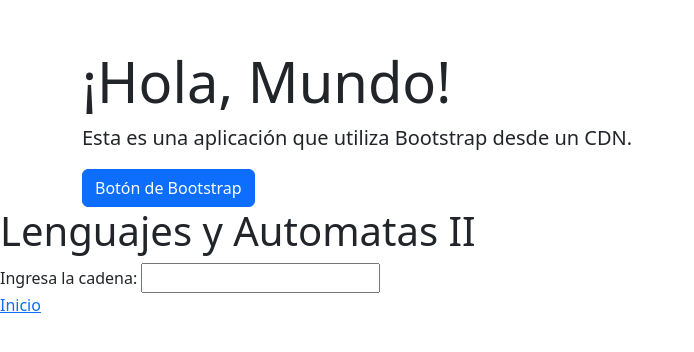
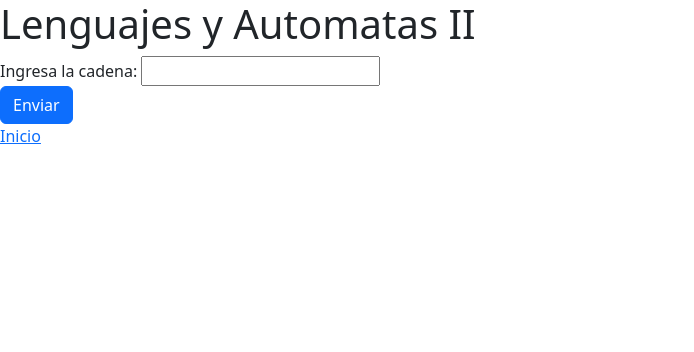
Before and after one commit to dakedroid/gcloud-appengine-python-flask, a Flask app: page / in a window 1280 px wide. Shown: the top 352 px of the page, without its empty margins (0-694 px from the left). Run offline with Flask 3, Linux system fonts and the light colour scheme.

Commit message:
funciones en js

```diff
--- a/templates/index.html
+++ b/templates/index.html
@@ -3,15 +3,10 @@
 <head>
     <meta charset="utf-8">
     <meta name="viewport" content="width=device-width, initial-scale=1, shrink-to-fit=no">
-    <title>Mi Aplicación con Bootstrap desde CDN</title>
+    <title>Automatas II</title>
     <link rel="stylesheet" href="https://cdn.jsdelivr.net/npm/bootstrap@5.3.0/dist/css/bootstrap.min.css">
 </head>
 <body>
-<div class="container mt-5">
-    <h1 class="display-4">¡Hola, Mundo!</h1>
-    <p class="lead">Esta es una aplicación que utiliza Bootstrap desde un CDN.</p>
-    <button class="btn btn-primary">Botón de Bootstrap</button>
-</div>
 
 <h1>{{ title }}</h1>
 
@@ -25,7 +20,20 @@
     <h2 style="color: red"><i>Cadena procesada: {{ cadenaProcesada }}</i></h2>
 {% endif %}
 
+<button id="btnEnviar" class="btn btn-primary">Enviar</button>
+
 <p><a href="/">Inicio</a></p>
 <script src="https://cdn.jsdelivr.net/npm/bootstrap@5.3.0/dist/js/bootstrap.min.js"></script>
+<script>
+    var btnEnviar = document.getElementById("btnEnviar")
+
+    function mandarMensaje(){
+        alert("MENSAJE ENVIADO");
+        console.log("holi");
+    }
+
+    btnEnviar.addEventListener("click", mandarMensaje);
+
+</script>
 </body>
 </html>
```
